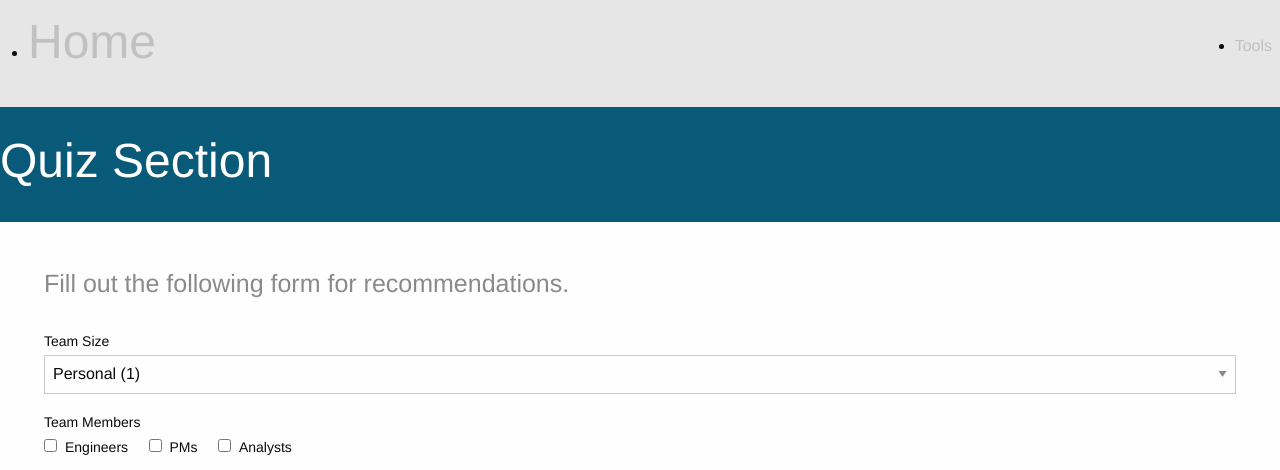
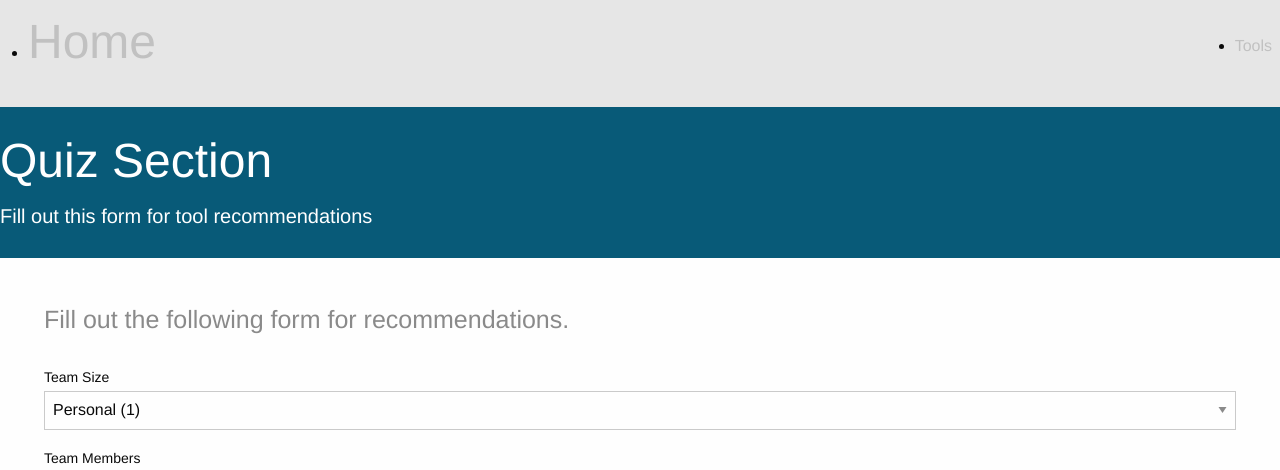
Before and after one commit to joshsamara/PMQuiz, a Flask app: page /quiz in a window 1280 px wide. Shown: the top 470 px of the page. Run offline with Flask 2, Linux system fonts and the light colour scheme; parts of the project's set-up code (start-up, migrations or seed data) failed here and were passed over; some libraries are stand-ins or nearby versions.

Commit message:
Add subheader to quiz.

```diff
--- a/templates/quiz.html
+++ b/templates/quiz.html
@@ -4,6 +4,10 @@
 
 {% block header %}
 Quiz Section
+{% endblock %}
+
+{% block subheader %}
+Fill out this form for tool recommendations
 {% endblock %}
 
 {% block content %}
```
